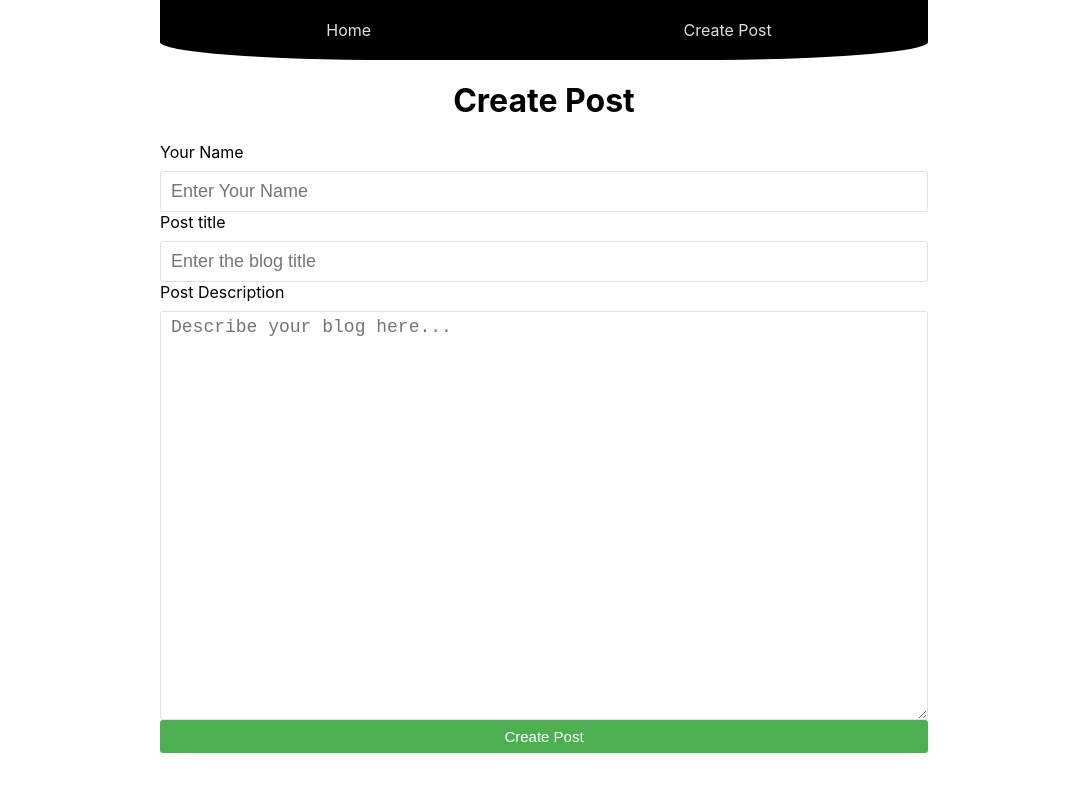
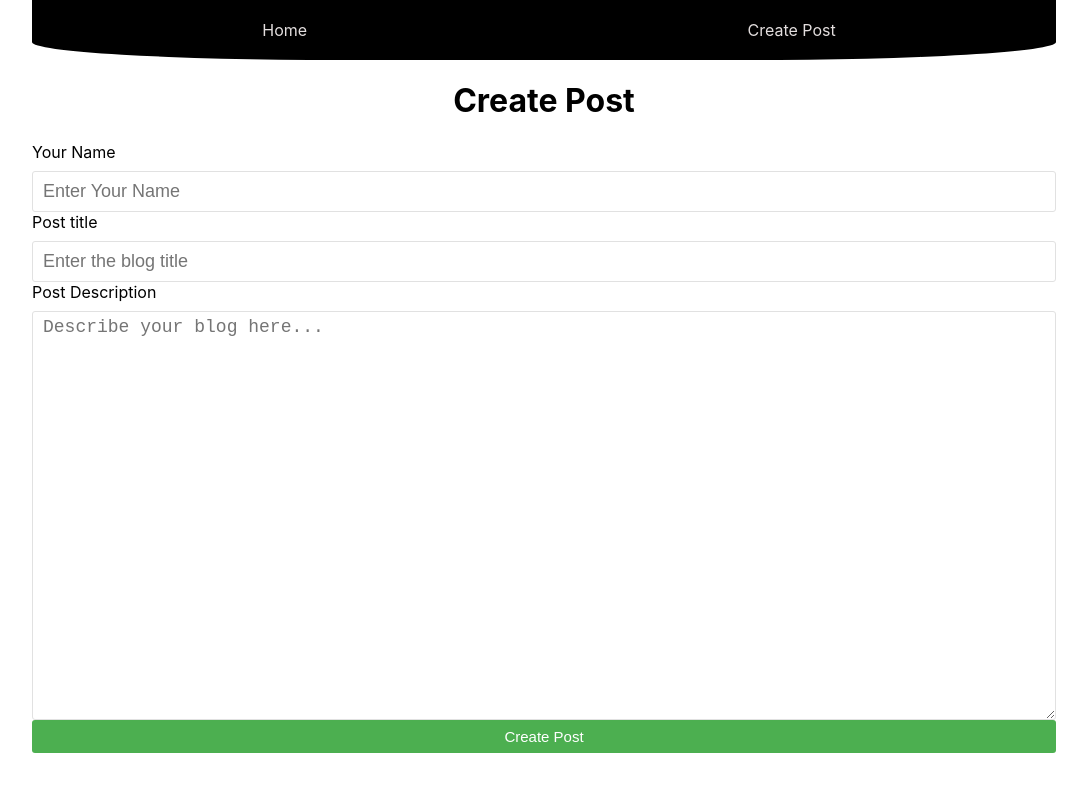
Before and after one commit to Chiranjeev2024/Blog-web-app, a React (Create React App) app: page /createPost in a window 1280 px wide. Shown: the top 792 px of the page, without its empty margins (96-1183 px from the left). Built offline with nearby package versions, Linux system fonts and the light colour scheme; no server answers; the database is empty.

Commit message:
css fixes

```diff
--- a/src/Styles/App.css
+++ b/src/Styles/App.css
@@ -3,7 +3,7 @@
   display: flex;
 }
 .container {
-  width: 60%;
+  width: 80%;
   text-align: center;
   margin: 0 auto;
 }
--- a/src/Styles/Post.css
+++ b/src/Styles/Post.css
@@ -9,6 +9,7 @@
   border-radius: 15px;
   margin-top: 10px;
   flex-wrap: wrap;
+  min-width: 250px;
 }
 
 .post a {
@@ -41,6 +42,7 @@
 }
 .post p {
   font-size: 13px;
+  margin: 0;
 }
 .post #message {
   display: none;
```
